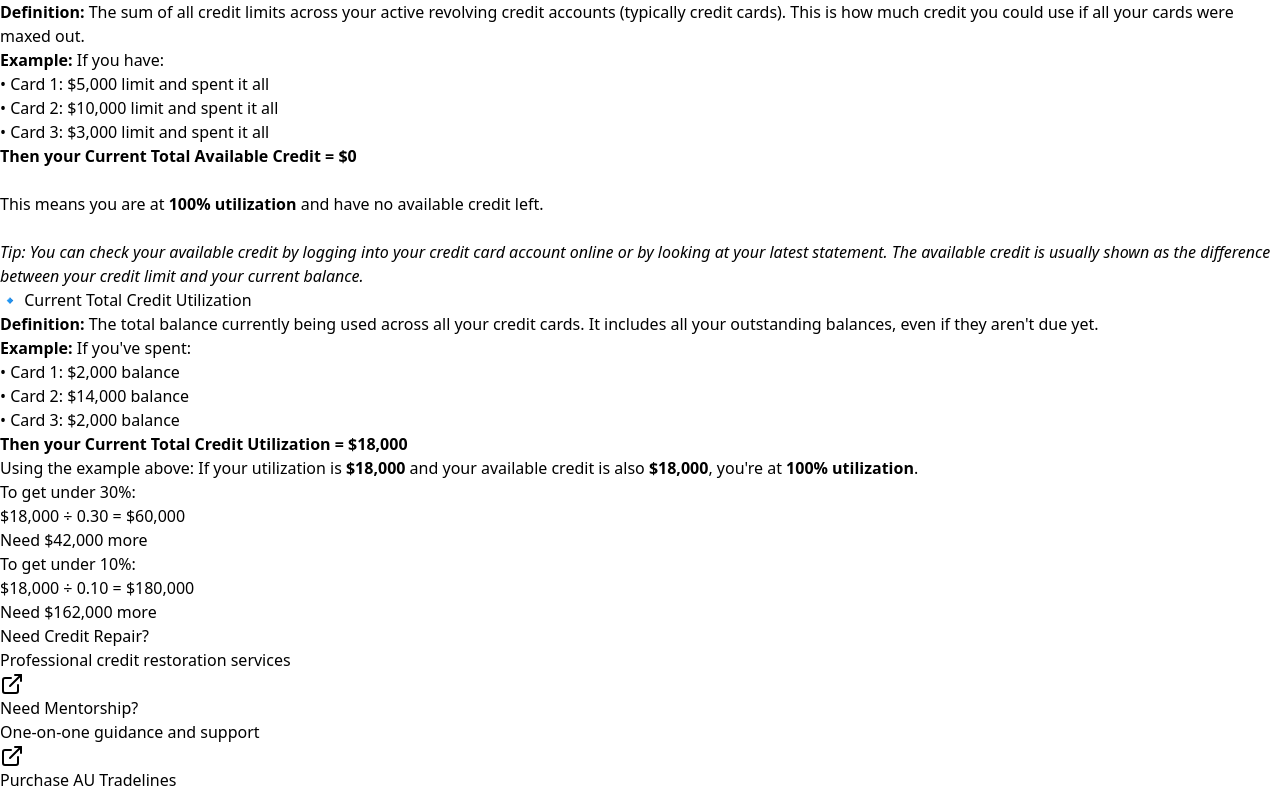
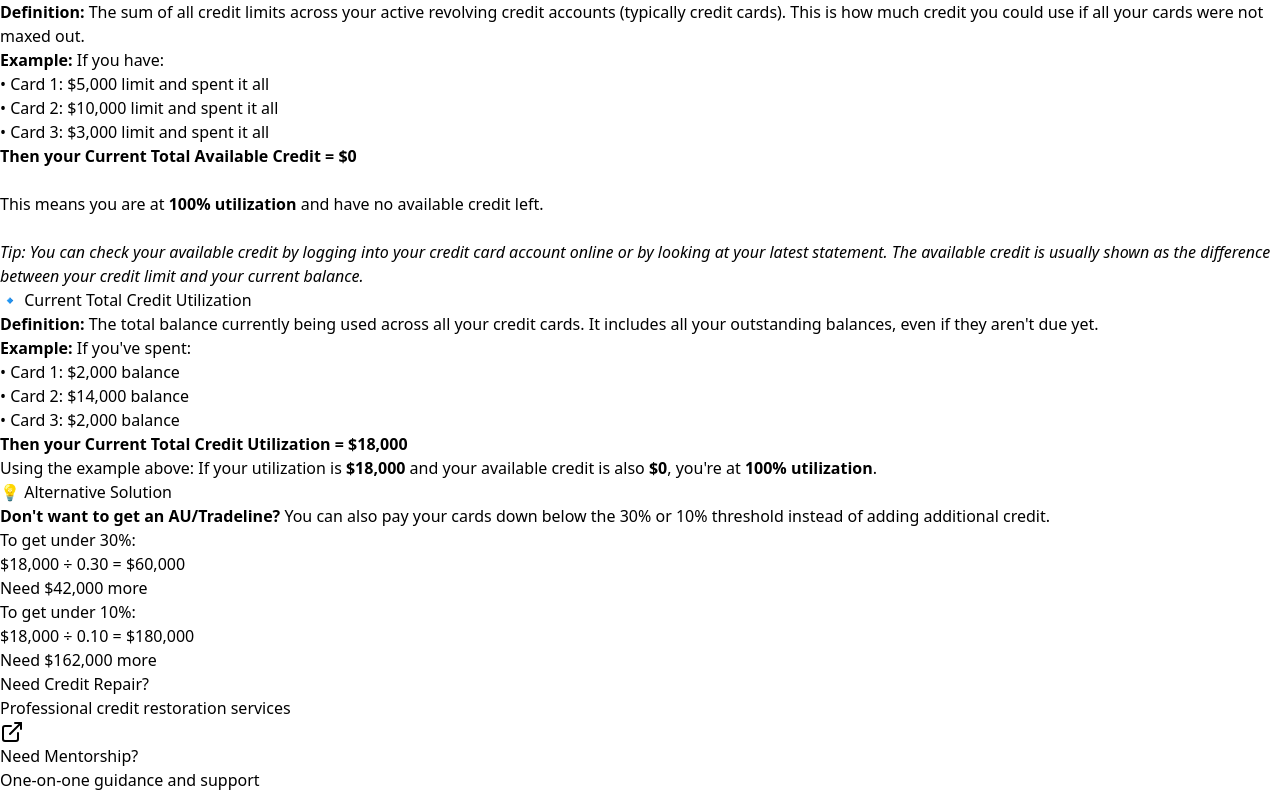
Before and after one commit to 12TribesofIsrael/AU-Calculator, a React (Vite) app in the folder project/: page / in a window 1280 px wide. Shown: the part 2324-3116 px from the top of the page. Built offline with nearby package versions, Linux system fonts and the light colour scheme.

Commit message:
Fix credit utilization explanation and add alternative solution note

```diff
--- a/project/src/components/Calculator.tsx
+++ b/project/src/components/Calculator.tsx
@@ -366,7 +366,7 @@ const Calculator: React.FC = () => {
           <div className="mb-6">
             <h4 className="font-semibold text-gray-800 mb-3">🔹 Current Total Available Credit</h4>
             <p className="text-gray-700 mb-2">
-              <strong>Definition:</strong> The sum of all credit limits across your active revolving credit accounts (typically credit cards). This is how much credit you could use if all your cards were maxed out.
+              <strong>Definition:</strong> The sum of all credit limits across your active revolving credit accounts (typically credit cards). This is how much credit you could use if all your cards were not maxed out.
             </p>
             <div className="bg-blue-50 p-3 rounded-lg text-sm">
               <strong>Example:</strong> If you have:<br/>
@@ -396,8 +396,15 @@ const Calculator: React.FC = () => {
           </div>
 
           <p className="text-gray-700 mb-4">
-            Using the example above: If your utilization is <strong>$18,000</strong> and your available credit is also <strong>$18,000</strong>, you're at <strong>100% utilization</strong>.
+            Using the example above: If your utilization is <strong>$18,000</strong> and your available credit is also <strong>$0</strong>, you're at <strong>100% utilization</strong>.
           </p>
+
+          <div className="mt-4 p-4 bg-yellow-50 border border-yellow-200 rounded-lg">
+            <h4 className="font-semibold text-yellow-800 mb-2">💡 Alternative Solution</h4>
+            <p className="text-yellow-700 text-sm">
+              <strong>Don't want to get an AU/Tradeline?</strong> You can also pay your cards down below the 30% or 10% threshold instead of adding additional credit.
+            </p>
+          </div>
 
           <div className="grid md:grid-cols-2 gap-6">
             <div className="bg-blue-50 p-4 rounded-lg">
```
